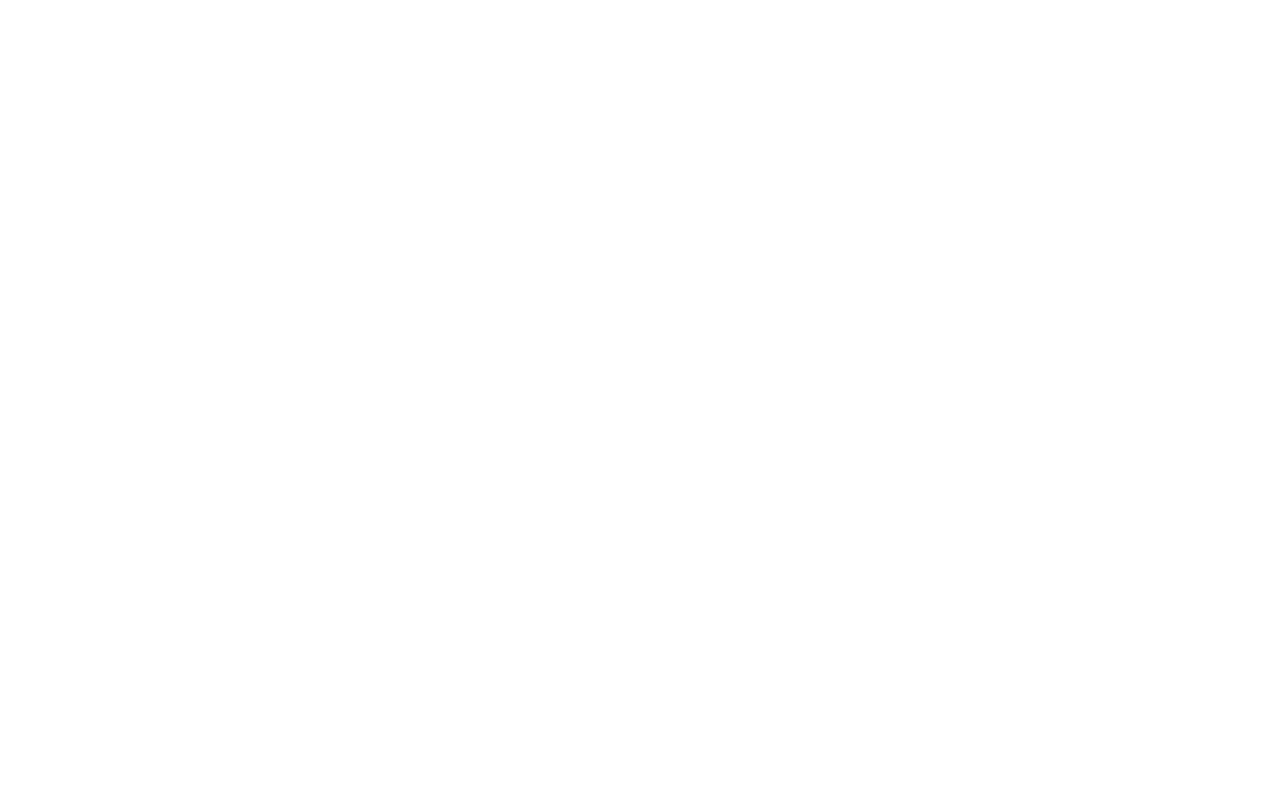
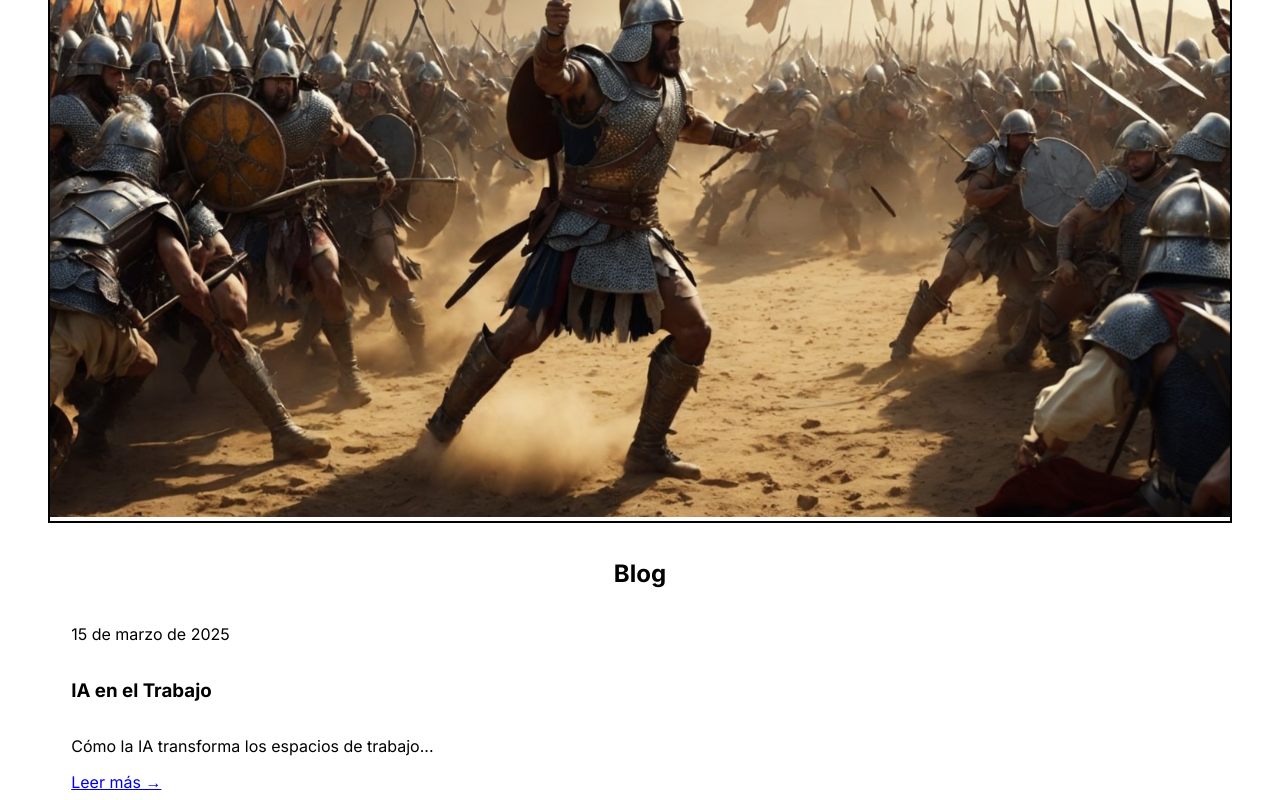
Before and after one commit to CarlosAcosta44/mi-sitio-nextjs, a Next.js app: page / in a window 1280 px wide. Shown: the part 1926-2726 px from the top of the page. Before the commit the page ends 857 px from the top, so only its background shows below. Built offline with nearby package versions, Linux system fonts and the light colour scheme.

Commit message:
feat(blog): add BlogSection server component mapping blog posts

```diff
--- a/app/page.tsx
+++ b/app/page.tsx
@@ -3,12 +3,16 @@
 
 import HeroSection from "@/components/HeroSection";
 import { heroImage } from "@/lib/data";
+import BlogSection from "@/components/BlogSection"
+import Gallery from "@/components/Gallery";
 
 export default function HomePage() {
   return (
     <>
       <HeroSection imageSrc={heroImage.src} imageAlt={heroImage.alt} />
       {/* Las demás secciones se agregarán en features posteriores */}
+      <Gallery/>
+      <BlogSection />
     </>
   );
 }
--- /dev/null
+++ b/components/BlogSection.tsx
@@ -0,0 +1,20 @@
+// components/BlogSection.tsx
+// Server Component que mapea blogPosts a BlogCard.
+
+import { blogPosts } from "@/lib/data";
+import BlogCard from "./BlogCard";
+
+export default function BlogSection() {
+  return (
+    <section className="w-[90%] max-w-7xl mx-auto py-12">
+      <h2 className="text-3xl font-bold text-center text-gray-800 mb-8">
+        Blog
+      </h2>
+      <div className="grid grid-cols-1 sm:grid-cols-2 lg:grid-cols-3 gap-6">
+        {blogPosts.map((post) => (
+          <BlogCard key={post.id} post={post} />
+        ))}
+      </div>
+    </section>
+  );
+}
```
